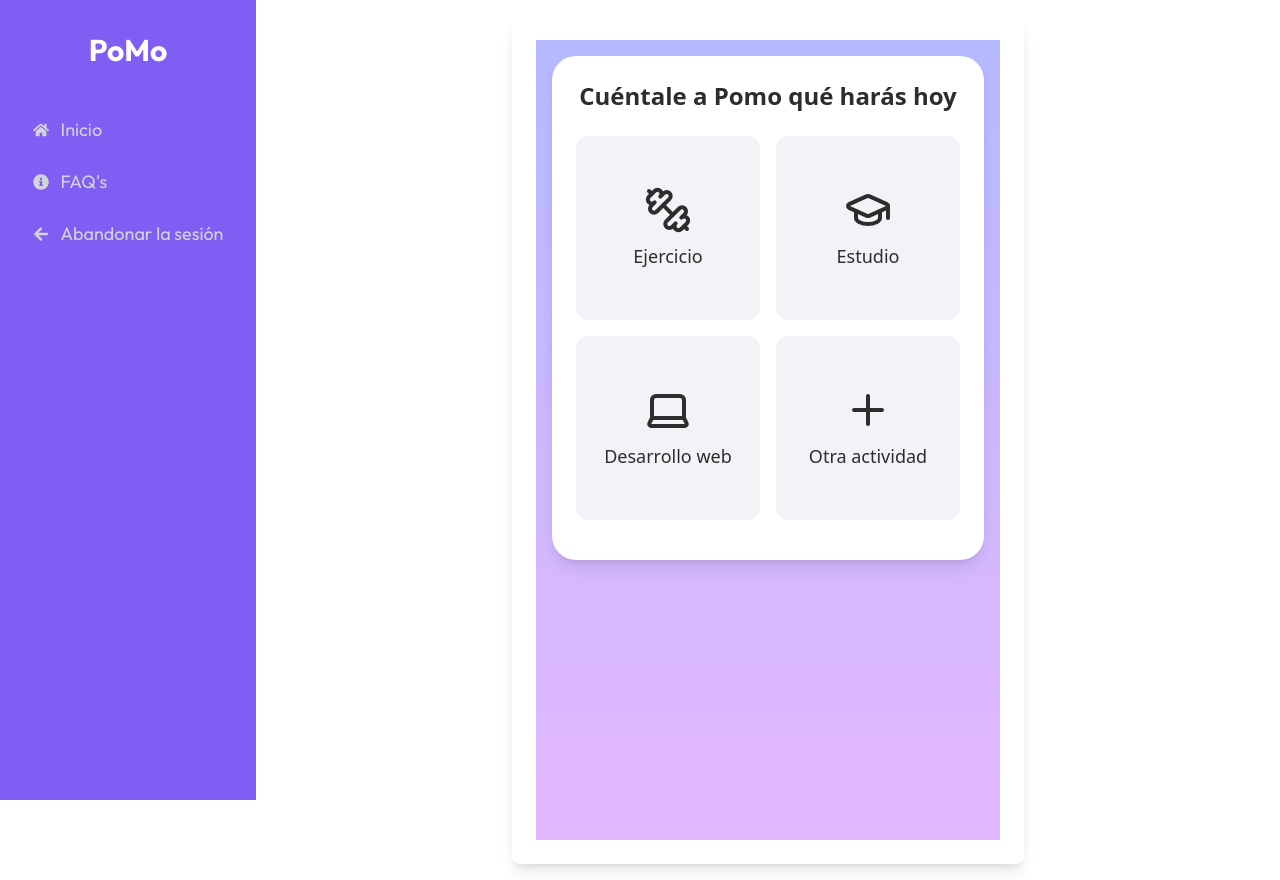
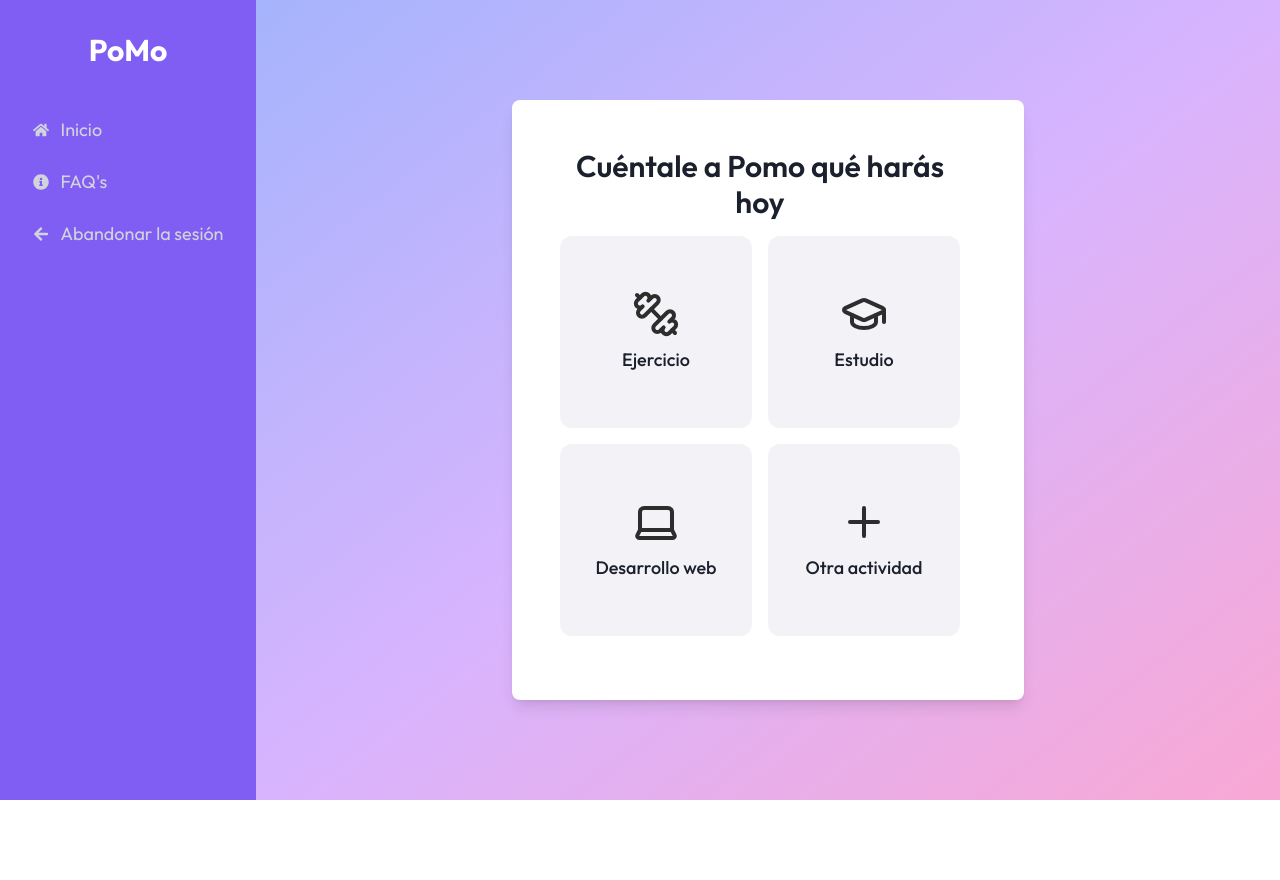
Before and after one commit to gabrielaspooky/Pomodoro, a Next.js app in the folder pomodoro-timer/: page / in a window 1280 px wide. Both pictures are taken after typing "Sample" into the empty fields and a click on the button "Crear". After the commit the page ends 800 px from the top, so only its background shows below. Built offline with nearby package versions, Linux system fonts and the light colour scheme.

Commit message:
added new background and activity to lower case

```diff
--- a/pomodoro-timer/components/SessionEnd.jsx
+++ b/pomodoro-timer/components/SessionEnd.jsx
@@ -15,7 +15,7 @@ export default function SessionEnding({ onRejoin }) { // Acepta onRejoin como pr
   };
 
   return (
-    <div className="flex flex-col items-center justify-center min-h-screen bg-gradient-to-b from-purple-400 to-purple-600 text-white p-4">
+    <div className="flex flex-col items-center justify-center min-h-screen bg-gradient-to-r bg-gradient-to-br from-indigo-300 via-purple-300 to-pink-300">
       <motion.div
         initial={{ opacity: 0, y: -50 }}
         animate={{ opacity: 1, y: 0 }}
--- a/pomodoro-timer/components/ui/DailyTask.jsx
+++ b/pomodoro-timer/components/ui/DailyTask.jsx
@@ -1,72 +1,124 @@
-import React, { useState } from 'react';
-import { Dumbbell, GraduationCap, Laptop, Plus } from 'lucide-react';
+'use client'
+
+import React, { useState } from 'react'
+import { motion, AnimatePresence } from 'framer-motion'
+import { Dumbbell, GraduationCap, Laptop, Plus, Check, X } from 'lucide-react'
+import { Input } from "@/components/ui/input"
+import { Button } from "@/components/ui/button"
 
 const activities = [
   { name: 'Ejercicio', icon: Dumbbell },
   { name: 'Estudio', icon: GraduationCap },
   { name: 'Desarrollo web', icon: Laptop },
-];
+]
 
-const SetDailyTask = ({ onActivitySelect }) => {
-  const [customActivity, setCustomActivity] = useState('');
-  const [isCustom, setIsCustom] = useState(false);
+export default function SetDailyTask({ onActivitySelect }) {
+  const [customActivity, setCustomActivity] = useState('')
+  const [isCustom, setIsCustom] = useState(false)
+  const [selectedActivity, setSelectedActivity] = useState(null)
 
   const handleCustomActivity = () => {
-    setIsCustom(true);
-  };
+    setIsCustom(true)
+    setSelectedActivity(null)
+  }
 
   const handleActivitySelection = (activity) => {
     if (activity.trim()) {
-      onActivitySelect(activity);
+      setSelectedActivity(activity)
+      onActivitySelect(activity)
     }
-  };
+  }
+
+  const handleCustomSubmit = (e) => {
+    e.preventDefault()
+    handleActivitySelection(customActivity)
+  }
 
   return (
-    <div className="min-h-screen bg-gradient-to-b from-[#B5B9FF] to-[#E4B7FF] p-4 font-sans text-[#2D2D2D]">
-      <main className="max-w-md mx-auto">
-        <div className="bg-white rounded-3xl p-6 shadow-lg">
-          <h2 className="text-2xl font-semibold text-center mb-6">Cuéntale a Pomo qué harás hoy</h2>
-          <div className="grid grid-cols-2 gap-4 mb-4">
+    <div>
+      <div className="w-full max-w-md bg-white/90 rounded-3xl p-6">
+        <h2 className="text-2xl md:text-3xl font-semibold text-center">
+          Cuéntale a Pomo qué harás hoy
+        </h2>
+        <motion.div
+          className="grid grid-cols-2 gap-4 mb-4 mt-4"
+          initial={{ opacity: 0, y: 20 }}
+          animate={{ opacity: 1, y: 0 }}
+          transition={{ duration: 0.5 }}
+        >
           {activities.map((activity) => (
-              <button
+            <motion.button
               key={activity.name}
               onClick={() => handleActivitySelection(activity.name)}
-                className="bg-[#F2F2F7] rounded-xl p-4 flex flex-col items-center justify-center aspect-square transition hover:bg-[#E5E5EA]"
+              className={`bg-[#F2F2F7] rounded-xl p-4 flex flex-col items-center justify-center aspect-square transition hover:bg-[#E5E5EA] relative overflow-hidden ${
+                selectedActivity === activity.name ? 'ring-2 ring-purple-500' : ''
+              }`}
+              whileHover={{ scale: 1.05 }}
+              whileTap={{ scale: 0.95 }}
             >
               <activity.icon className="w-12 h-12 mb-2 text-[#2D2D2D]" />
               <span className="text-lg font-medium">{activity.name}</span>
-              </button>
+              {selectedActivity === activity.name && (
+                <motion.div
+                  className="absolute inset-0 bg-gradient-to-br from-indigo-300 via-purple-300 to-pink-300 bg-opacity-20 flex items-center justify-center"
+                  initial={{ opacity: 0 }}
+                  animate={{ opacity: 1 }}
+                  transition={{ duration: 0.3 }}
+                >
+                  <Check className="text-purple-500 w-8 h-8" />
+                </motion.div>
+              )}
+            </motion.button>
           ))}
+          <AnimatePresence>
             {isCustom ? (
-              <div className="bg-[#F2F2F7] rounded-xl p-4 flex flex-col items-center justify-center aspect-square">
-                <input
+              <motion.div
+                initial={{ opacity: 0, scale: 0.8 }}
+                animate={{ opacity: 1, scale: 1 }}
+                exit={{ opacity: 0, scale: 0.8 }}
+                className="col-span-2 bg-[#F2F2F7] rounded-xl p-4 flex flex-col items-center justify-center"
+              >
+                <form onSubmit={handleCustomSubmit} className="w-full">
+                  <div className="flex items-center w-full mb-2">
+                    <Input
                       type="text"
                       value={customActivity}
                       onChange={(e) => setCustomActivity(e.target.value)}
-                  placeholder="Otra actividad"
-                  className="box-border hover:box-content w-full bg-transparent border-b border-[#2D2D2D] text-center text-lg placeholder-[#8E8E93] focus:outline-none"
+                      placeholder="Escribe tu actividad"
+                      className="flex-grow bg-transparent border-b-2 border-[#2D2D2D] text-lg placeholder-[#8E8E93] focus:outline-none focus:border-purple-500 px-2 py-1"
+                      autoFocus
                     />
-                <button
-                  onClick={() => handleActivitySelection(customActivity)}
-                  className="mt-2 text-blue-500"
+                    <Button
+                      type="button"
+                      onClick={() => setIsCustom(false)}
+                      className="ml-2 p-2 text-[#8E8E93] hover:text-[#2D2D2D]"
+                      variant="ghost"
+                    >
+                      <X className="w-5 h-5" />
+                    </Button>
+                  </div>
+                  <Button
+                    type="submit"
+                    className="w-full mt-2 bg-gradient-to-br from-indigo-300 via-purple-300 to-pink-300 text-white"
                   >
                     Seleccionar
-                </button>
-              </div>
+                  </Button>
+                </form>
+              </motion.div>
             ) : (
-              <button
+              <motion.button
                 onClick={handleCustomActivity}
                 className="bg-[#F2F2F7] rounded-xl p-4 flex flex-col items-center justify-center aspect-square transition hover:bg-[#E5E5EA]"
+                whileHover={{ scale: 1.05 }}
+                whileTap={{ scale: 0.95 }}
               >
                 <Plus className="w-12 h-12 mb-2 text-[#2D2D2D]" />
                 <span className="text-lg font-medium">Otra actividad</span>
-              </button>
+              </motion.button>
             )}
+          </AnimatePresence>
+        </motion.div>
       </div>
     </div>
-      </main>
-    </div>
-  );
-};
-
-export default SetDailyTask;
+  )
+}
--- a/pomodoro-timer/components/ui/UserCard.jsx
+++ b/pomodoro-timer/components/ui/UserCard.jsx
@@ -30,8 +30,8 @@ const UserCard = ({ username, activity }) => {
         />
       </div>
       <div className="ml-4">
-        <h2 className="text-lg font-semibold text-gray-700">{username}</h2>
-        <p className="text-sm text-blue-500 mt-1">está {activity || 'en línea'}</p>
+        <h2 className="text-lg font-semibold text-gray-700">{username || 'Usuario'}</h2>
+        <p className="text-sm text-blue-500 mt-1">{activity ? `está en una sesión de ${activity.toLowerCase()}` : 'sin actividad'}</p>
       </div>
     </div>
   );
--- a/pomodoro-timer/src/app/page.js
+++ b/pomodoro-timer/src/app/page.js
@@ -9,11 +9,11 @@ import ApiFetcher from '../../components/ApiFetcher';
 import PomodoroFaq from '../../components/ui/PomodoFAQs';
 import SessionEnding from '../../components/SessionEnd';
 import Navbar from '../../components/ui/Navbar';
+import UserCard from '../../components/ui/UserCard';
 
 const Home = () => {
   const [isOnboardingComplete, setIsOnboardingComplete] = useState(false);
-  const [username, setUsername] = useState('');
-  const [activity, setActivity] = useState('');
+  const [userData, setUserData] = useState(null); // Estado para usuario
   const [showSessionEnd, setShowSessionEnd] = useState(false);
 
   const handleLeave = () => {
@@ -22,29 +22,27 @@ const Home = () => {
 
   const handleRejoin = () => {
     setShowSessionEnd(false);
-    // Reinicia los estados si es necesario
-    setUsername('');
-    setActivity('');
+    setUserData(null); // Reinicia el estado de usuario
     setIsOnboardingComplete(false); // Vuelve a empezar si es necesario
   };
 
+  const handleOnboardingComplete = (username, activity) => {
+    setUserData({ username, activity });
+    setIsOnboardingComplete(true); // Marca el onboarding como completo
+  };
+
   return (
-    <div className="bg-gradient-to-r from-indigo-500 via-purple-500 to-pink-500 min-h-screen">
+    <div className="bg-gradient-to-br from-indigo-300 via-purple-300 to-pink-300">
       <Navbar onLeave={handleLeave} /> {/* Navbar siempre visible */}
 
       {showSessionEnd ? (
         <SessionEnding onRejoin={handleRejoin} /> // Mostrar SessionEnding si se abandona
-      ) : !isOnboardingComplete ? (
-        <Onboarding
-          onComplete={(name, selectedActivity) => {
-            setUsername(name);
-            setActivity(selectedActivity);
-            setIsOnboardingComplete(true);
-          }}
-        />
+      ) : !userData ? ( // Cambia aquí para usar userData
+        <Onboarding onComplete={handleOnboardingComplete} />
       ) : (
         <>
-          <TimerDisplay username={username} activity={activity} />
+          <UserCard username={userData.username} activity={userData.activity} />
+          <TimerDisplay username={userData.username} activity={userData.activity} />
           <MemoryMatch />
           <BreakTimeModal />
           <JokeFetcher />
```
Also changed, not shown: pomodoro-timer/components/ApiFetcher.jsx (+43 -22 lines), pomodoro-timer/components/ui/TimerDisplay.jsx (+12 -10 lines). Lines whose indentation alone changed are shown as unchanged.
